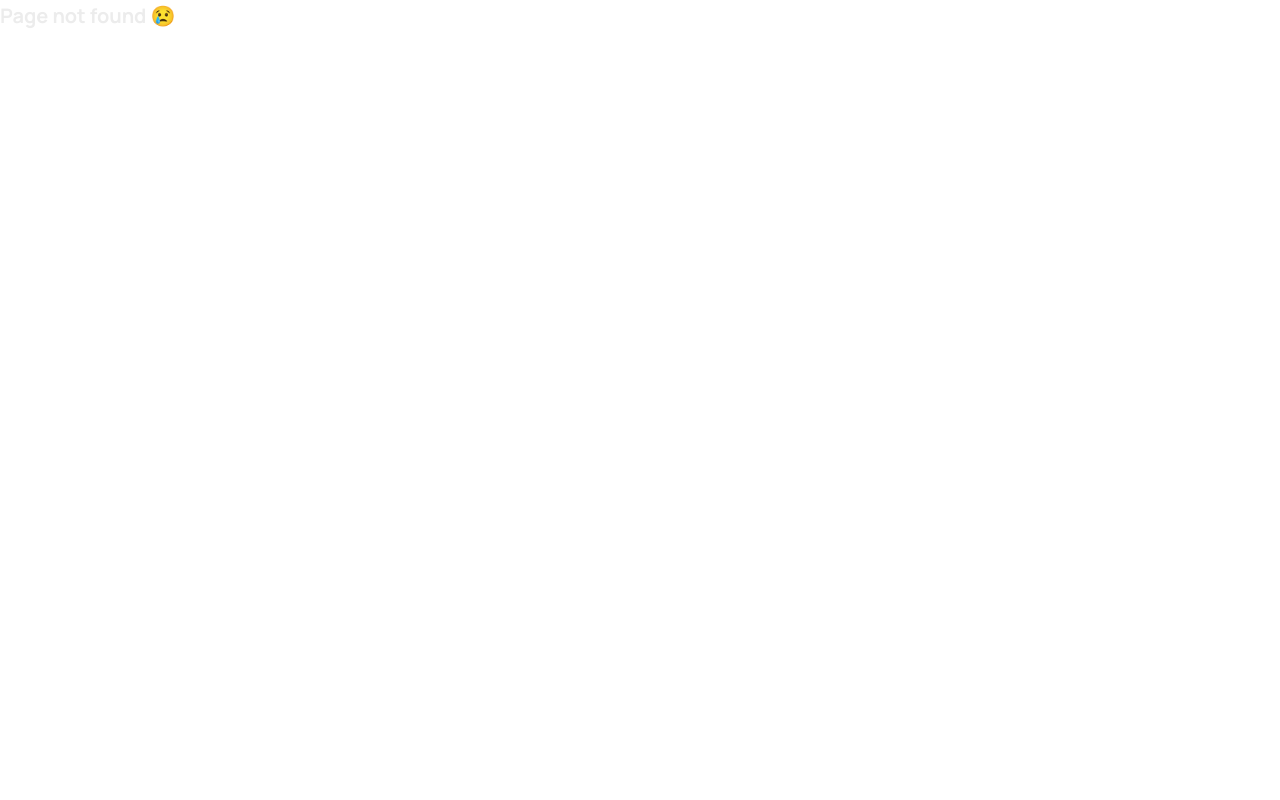
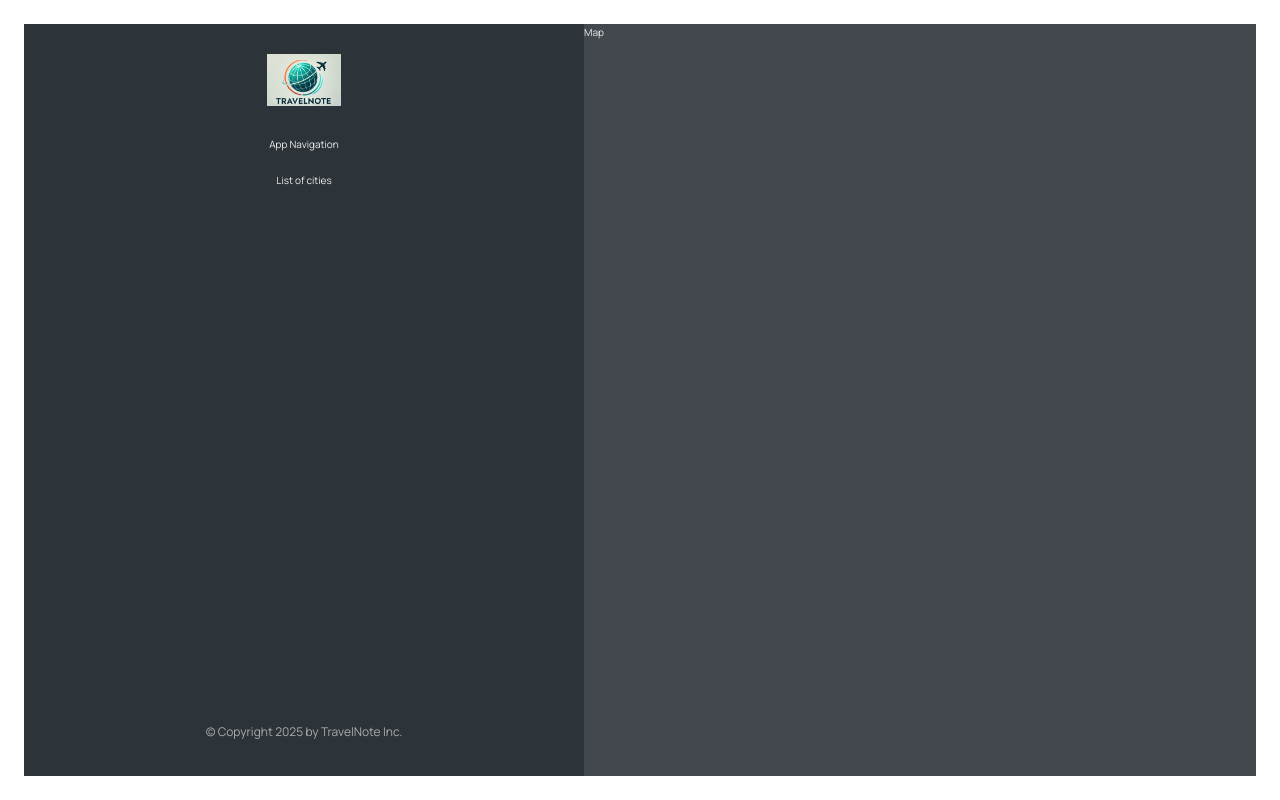
Before and after one commit to Ibrahim-Lokman/travelnote, a React (Vite) app: page /app/cities in a window 1280 px wide. Before the commit this address had no page. Built offline with nearby package versions, Linux system fonts and the light colour scheme.

Commit message:
add nested routes for cities, countries, and form in AppLayout; update Sidebar to use Outlet for rendering nested content

```diff
--- a/src/App.jsx
+++ b/src/App.jsx
@@ -12,7 +12,11 @@
       <BrowserRouter>
         <Routes>
           <Route path="/" element={<Homepage />} />
-          <Route path="app" element={<AppLayout />} />
+          <Route path="app" element={<AppLayout />}>
+            <Route path="cities" element={<p>List of cities</p>} />
+            <Route path="countries" element={<p>Countries</p>} />
+            <Route path="form" element={<p>Form</p>} />
+          </Route>
           <Route path="pricing" element={<Pricing />} />
           <Route path="product" element={<Product />} />
           <Route path="login" element={<Login />} />
--- a/src/components/Sidebar.jsx
+++ b/src/components/Sidebar.jsx
@@ -1,3 +1,4 @@
+import { Outlet } from "react-router-dom";
 import AppNav from "./AppNav";
 import Logo from "./Logo";
 import styles from "./Sidebar.module.css";
@@ -6,7 +7,7 @@
     <div className={styles.sidebar}>
       <Logo />
       <AppNav />
-      <p>List of cities</p>
+      <Outlet />
       <footer className={styles.footer}>
         <p className={styles.copyright}>
           &copy; Copyright {new Date().getFullYear()} by TravelNote Inc.
```
